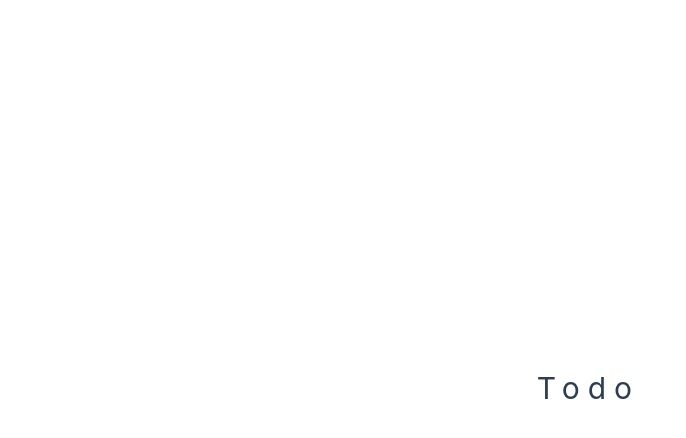
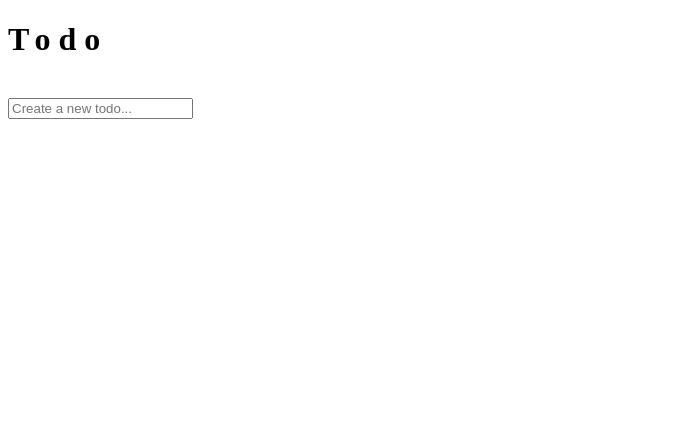
Before and after one commit to SanazBHMN/todo-app, a Vue app: page / in a window 1280 px wide. Shown: the top 438 px of the page, without its empty margins (0-686 px from the left). Built offline with nearby package versions, Linux system fonts and the light colour scheme.

Commit message:
Build the TodoInput component

```diff
--- a/src/App.vue
+++ b/src/App.vue
@@ -1,10 +1,13 @@
 <script setup>
 import Header from "./components/Header.vue";
+import TodoInput from "./components/TodoInput.vue";
 </script>
 
 <template>
-  <Header />
-  <main></main>
+  <main class="container">
+    <Header />
+    <TodoInput />
+  </main>
 </template>
 
 <style scoped></style>
--- /dev/null
+++ b/src/components/TodoInput.vue
@@ -0,0 +1,3 @@
+<template>
+  <input type="text" name="todo" id="todo" placeholder="Create a new todo..." />
+</template>
```
Also changed, not shown: src/main.js (+4 -4 lines).
